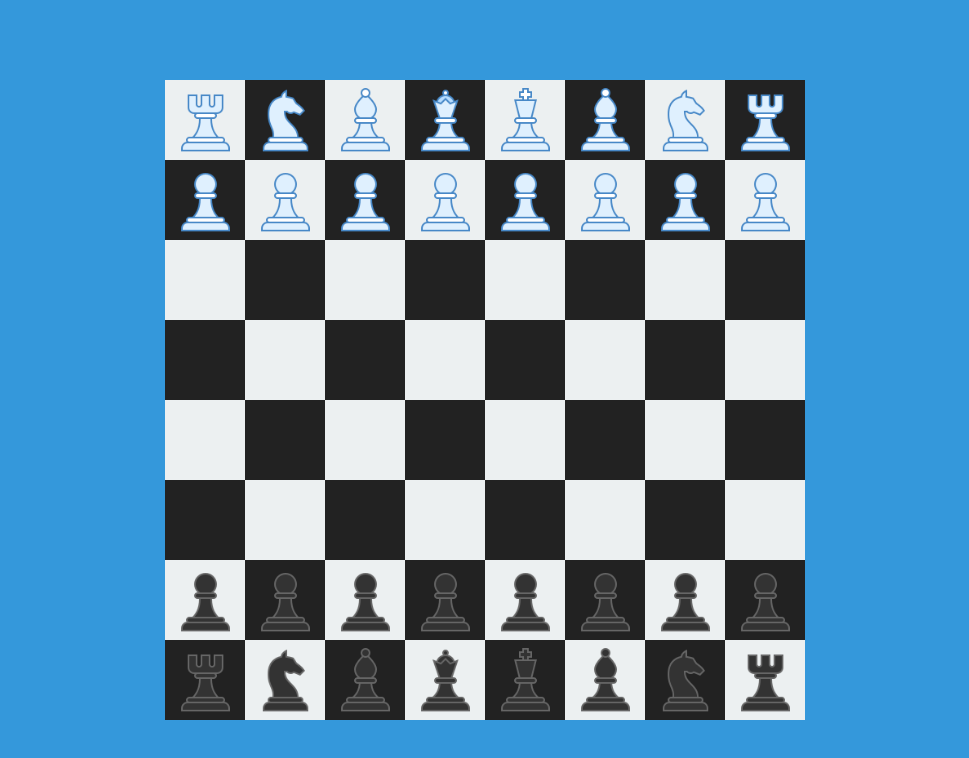
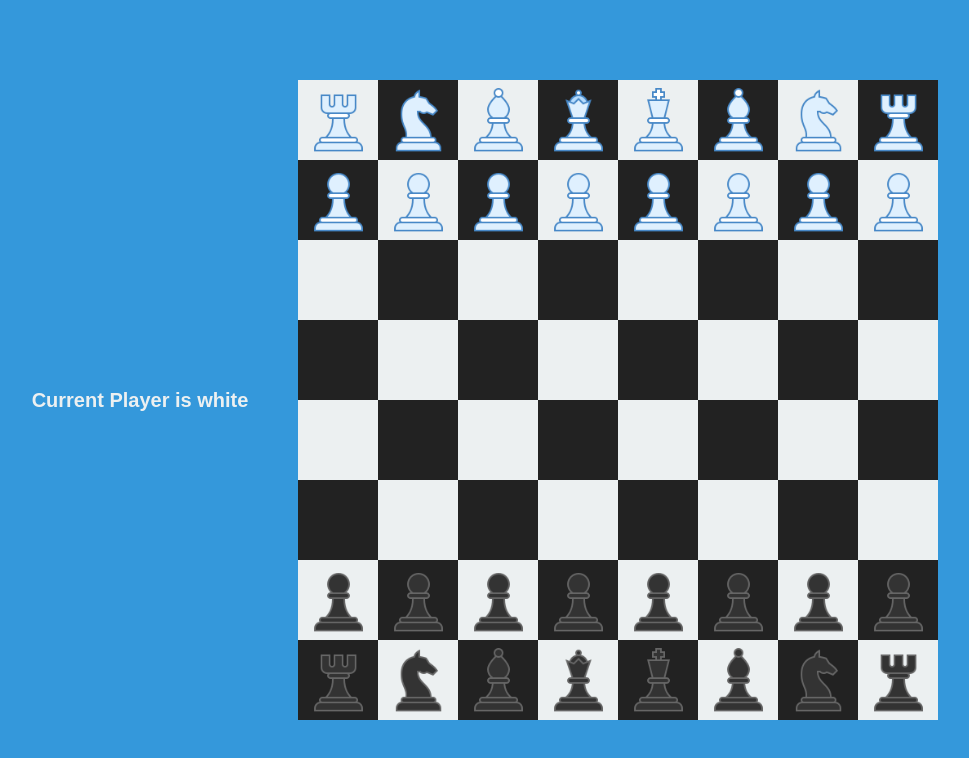
Before and after one commit to nordwaldberg/web-chess, a React (Create React App) app: page / in a window 1280 px wide. Shown: the top 758 px of the page, without its empty margins (155-1124 px from the left). Built offline with nearby package versions, Linux system fonts and the light colour scheme.

Commit message:
Add player change

```diff
--- a/src/App.tsx
+++ b/src/App.tsx
@@ -2,13 +2,23 @@ import React, {useEffect, useState} from 'react';
 import styles from './App.module.scss';
 import BoardComponent from "./components/Board/BoardComponent";
 import {Board} from "./models/Board";
+import {Player} from "./models/Player";
+import {Colors} from "./models/Colors";
 
 function App() {
     const [board, setBoard] = useState(new Board());
+    const [blackPlayer, setBlackPlayer] = useState(new Player(Colors.BLACK));
+    const [whitePlayer, setWhitePlayer] = useState(new Player(Colors.WHITE));
+    const [currentPlayer, setCurrentPlayer] = useState<Player | null>(null);
 
     useEffect(() => {
         restart();
+        setCurrentPlayer(whitePlayer);
     }, []);
+
+    function changePlayer() {
+        setCurrentPlayer(currentPlayer?.color === Colors.BLACK? whitePlayer : blackPlayer);
+    }
 
     function restart() {
         const newBoard = new Board();
@@ -19,7 +29,11 @@ function App() {
 
     return (
         <div className={styles.app}>
-            <BoardComponent board={board} setBoard={setBoard}/>
+            <BoardComponent board={board}
+                            setBoard={setBoard}
+                            currentPlayer={currentPlayer}
+                            changePlayer={changePlayer}
+            />
         </div>
     );
 }
--- a/src/components/Board/BoardComponent.tsx
+++ b/src/components/Board/BoardComponent.tsx
@@ -3,13 +3,20 @@ import styles from './board.module.scss';
 import CellComponent from "../Cell/CellComponent";
 import {Board} from "../../models/Board";
 import {Cell} from "../../models/Cell";
+import {Player} from "../../models/Player";
 
 interface BoardProps {
     board: Board,
     setBoard: (board: Board) => void,
+    currentPlayer: Player | null,
+    changePlayer: () => void,
 }
 
-const BoardComponent: FC<BoardProps> = ({board, setBoard}) => {
+const BoardComponent: FC<BoardProps> = ({
+                                            board,
+                                            setBoard, currentPlayer,
+                                            changePlayer
+                                        }) => {
     const [selectedCell, setSelectedCell] = useState<Cell | null>(null);
 
     useEffect(() => {
@@ -19,10 +26,13 @@ const BoardComponent: FC<BoardProps> = ({board, setBoard}) => {
     function clickOnCell(cell: Cell) {
         if (selectedCell && selectedCell !== cell && selectedCell.figure?.canMove(cell)) {
             selectedCell.moveFigure(cell);
+            changePlayer();
             setSelectedCell(null);
             boardUpdate();
         } else {
+            if (cell.figure?.color === currentPlayer?.color) {
                 setSelectedCell(cell);
+            }
         }
     }
 
@@ -37,6 +47,10 @@ const BoardComponent: FC<BoardProps> = ({board, setBoard}) => {
     }
 
     return (
+        <>
+            <div className={styles.infoBoard}>
+                <h2>{`Current Player is ${currentPlayer?.color}`}</h2>
+            </div>
             <div className={styles.board}>
                 {
                     board.cells.map((row, index) =>
@@ -59,6 +73,7 @@ const BoardComponent: FC<BoardProps> = ({board, setBoard}) => {
                     )
                 }
             </div>
+        </>
     );
 };
 
--- a/src/components/Board/board.module.scss
+++ b/src/components/Board/board.module.scss
@@ -6,3 +6,12 @@
   width: calc($cell-width * 8);
   height: calc($cell-height * 8);
 }
+
+.infoBoard {
+  color: $light-color;
+  margin-right: 50px;
+}
+
+.infoBoard h2{
+  font-size: $header-font-size;
+}
--- a/src/index.scss
+++ b/src/index.scss
@@ -9,6 +9,7 @@ $cell-width: 80px;
 $cell-height: 80px;
 $icon-width: 65px;
 $icon-height: 65px;
+$header-font-size: 20px;
 
 /*reset*/
 
@@ -20,6 +21,7 @@ $icon-height: 65px;
 
 html, body {
     background-color: $main-color;
+    font-family: "JetBrains Mono", sans-serif;
 }
 
 #root {}
--- a/src/models/Player.ts
+++ b/src/models/Player.ts
@@ -1 +1,9 @@
-export class Player {}
+import {Colors} from "./Colors";
+
+export class Player {
+    color: Colors;
+
+    constructor(color: Colors) {
+        this.color = color;
+    }
+}
```
Lines whose indentation alone changed are shown as unchanged.
